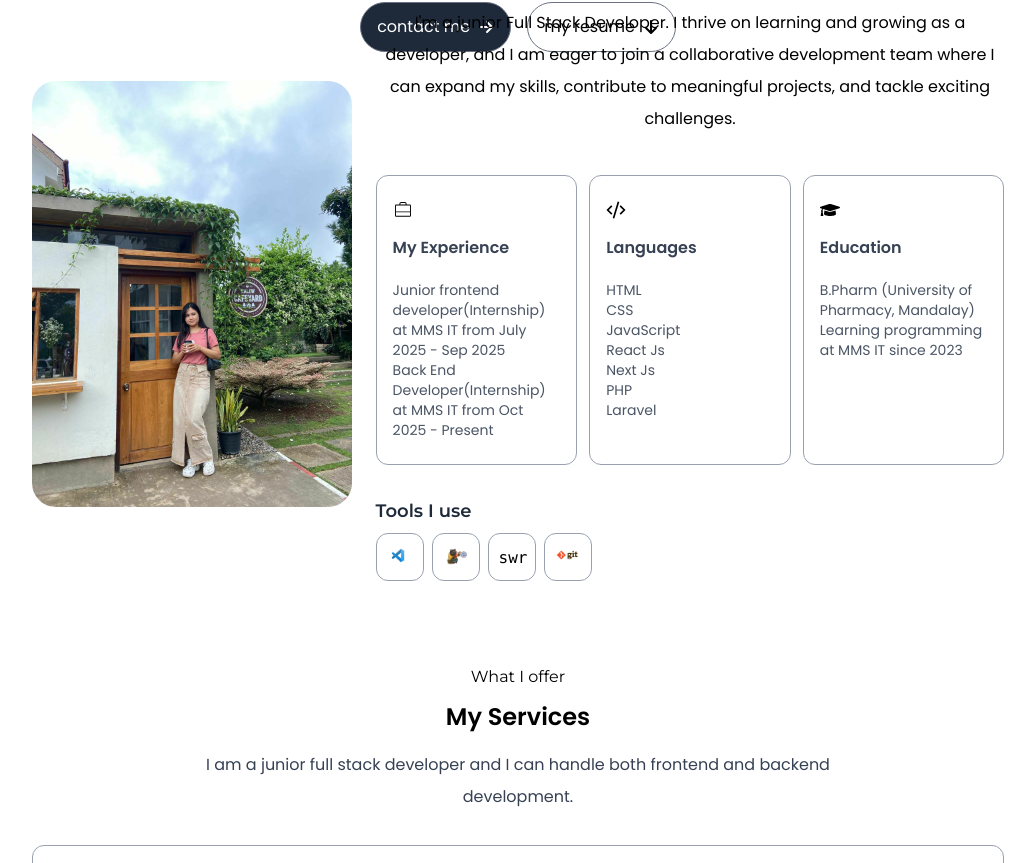
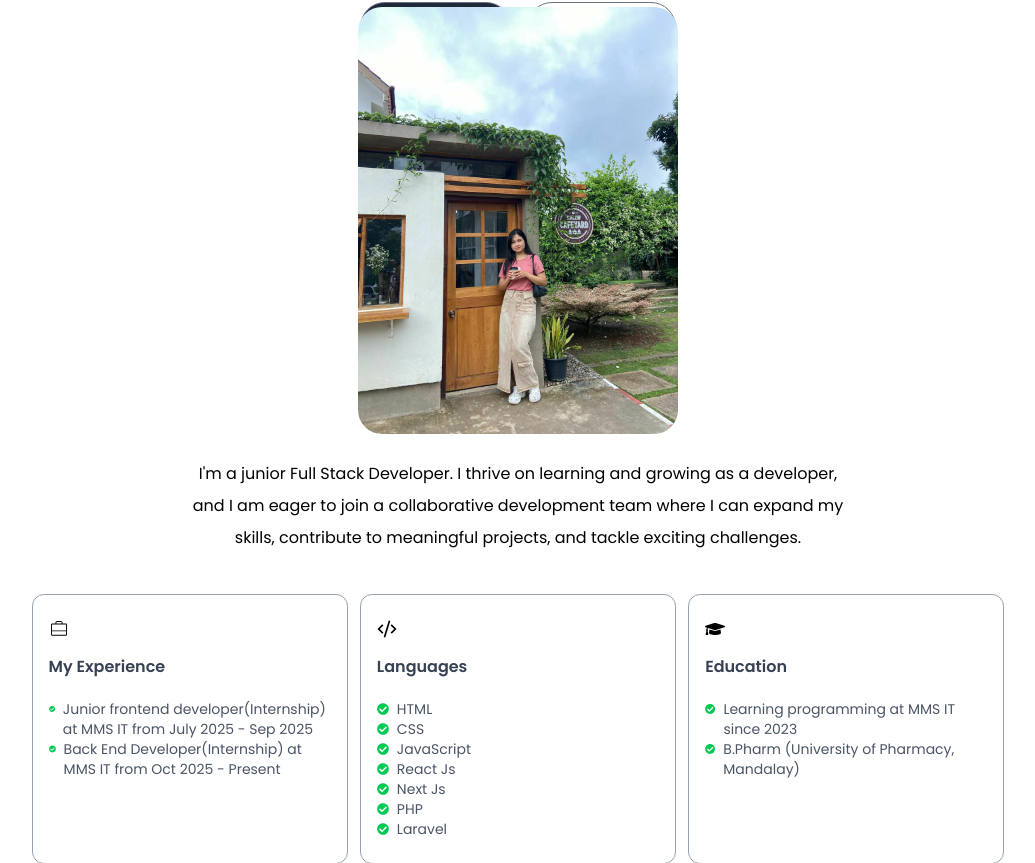
Before and after one commit to IvoryMay/Portfolio-next-js, a Next.js app: page / in a window 1280 px wide. Shown: the part 937-1800 px from the top of the page, without its empty margins (122-1157 px from the left). Built offline with nearby package versions, Linux system fonts and the light colour scheme; a web font is replaced by a local one.

Commit message:
change layout in about me

```diff
--- a/app/Data/aboutMe.js
+++ b/app/Data/aboutMe.js
@@ -18,8 +18,8 @@ import { PiSuitcaseSimpleLight } from "react-icons/pi";
   {
     title: "Education",
     description: [
-      "B.Pharm (University of Pharmacy, Mandalay)",
       "Learning programming at MMS IT since 2023",
+      "B.Pharm (University of Pharmacy, Mandalay)"
     ],
     icon: <FaGraduationCap />,
   }
--- a/app/components/About.jsx
+++ b/app/components/About.jsx
@@ -1,90 +1,140 @@
-import Image from 'next/image'
-import React from 'react'
-import aboutMe from '../Data/aboutMe';
+import Image from "next/image";
+import React from "react";
+import aboutMe from "../Data/aboutMe";
 import { motion } from "motion/react";
-import { montserrat,poppins } from '../Data/font';
-const About = ({isDarkMode, setIsDarkMode}) => {
+import { montserrat, poppins } from "../Data/font";
+import { FaCheckCircle } from "react-icons/fa";
+const About = ({ isDarkMode, setIsDarkMode }) => {
   return (
     <motion.div
-    initial={{ opacity:0}}
-      whileInView={{opacity:1}}
-      transition={{duration:1}}
-    id='about' className='w-full  px-[12%] py-10 scroll-mt-30 '>
+      initial={{ opacity: 0 }}
+      whileInView={{ opacity: 1 }}
+      transition={{ duration: 1 }}
+      id="about"
+      className="w-full  px-[12%] py-10 scroll-mt-30 "
+    >
       <h4
         // initial={{y:-20, opacity:0}}
         // whileInView={{y:0,opacity:1}}
         // transition={{duration:0.5, delay:0.3}}
-      className={`${montserrat.className} text-center mb-2`}>Introduction</h4>
+        className={`${montserrat.className} text-center mb-2`}
+      >
+        Introduction
+      </h4>
       <h1
         // initial={{y:-20, opacity:0}}
         // whileInView={{y:0,opacity:1}}
         // transition={{duration:1, delay:0.5}}
-      className={`${poppins.className} text-2xl text-center font-semibold`}>Who I am</h1>
+        className={`${poppins.className} text-2xl text-center font-semibold`}
+      >
+        Who I am
+      </h1>
 
       <motion.div
-      initial={{ opacity:0}}
-      whileInView={{opacity:1}}
-      transition={{duration:0.8}}
-      className='flex items-center gap-6 lg:flex-row flex-col mt-8 w-full mx-auto'>
+        initial={{ opacity: 0 }}
+        whileInView={{ opacity: 1 }}
+        transition={{ duration: 0.8 }}
+        className="flex items-center gap-6  flex-col mt-8 w-full mx-auto"
+      >
         <div
           // initial={{opacity:0, scale:0.9}}
           // whileInView={{opacity:1,scale:1}}
           // transition={{duration:0.6}}
-        className=''>
-         <a href='/me-kalaw.jpg'> <Image src="/me-kalaw.jpg"  alt="user" width={150} height={150} className='w-64 sm:w-80 rounded-3xl' /></a>
+          className=""
+        >
+          <a href="/me-kalaw.jpg">
+            {" "}
+            <Image
+              src="/me-kalaw.jpg"
+              alt="user"
+              width={150}
+              height={150}
+              className="w-64 sm:w-80 rounded-3xl"
+            />
+          </a>
         </div>
         <motion.div
-        initial={{ opacity:0}}
-        whileInView={{opacity:1}}
-        transition={{duration:0.6}}
-        className='flex-1'>
-          <p
-          // initial={{y:-20, opacity:0}}
-          // whileInView={{y:0,opacity:1}}
-          // transition={{duration:1, delay:0.7}}
-          className={`${poppins.className} max-w-2xl mb-10   text-center `}>I'm a junior Full Stack Developer. I thrive on learning and growing as a developer, and I am eager to join a collaborative development team where I can expand my skills,
-        contribute to meaningful projects, and tackle exciting challenges. </p>
-          <div className= {`${poppins.className} grid grid-cols-1 sm:grid-cols-3 gap-3 `}
-          // initial={{y:-20, opacity:0}}
-          // whileInView={{y:0,opacity:1}}
-          // transition={{duration:1, delay:0.9}}
+          initial={{ opacity: 0 }}
+          whileInView={{ opacity: 1 }}
+          transition={{ duration: 0.6 }}
+          className="flex-1"
         >
-            {aboutMe.map((el,index)=>(
+          <p className={`${poppins.className} max-w-2xl mb-10   text-center mx-auto `}>
+            I'm a junior Full Stack Developer. I thrive on learning and growing
+            as a developer, and I am eager to join a collaborative development
+            team where I can expand my skills, contribute to meaningful
+            projects, and tackle exciting challenges.{" "}
+          </p>
           <div
-              // whileInView={{scale:1.05}}
-              key={index} className='border-[0.5px] border-gray-400  rounded-xl px-4 py-6 cursor-pointer  hover:shadow-lg hover:bg-green-100 hover:-translate-y-1 duration-500  dark:border-white/50 dark:hover:shadow-white/20 dark:hover:bg-lime-700'>
-
-                <span className='text-xl '>{el.icon}</span>
-                <h3 className='font-semibold  text-gray-700 mt-3 dark:text-white'>{el.title}</h3>
-                <div className='mt-4  text-gray-600 text-sm dark:text-white'>{el.description.map((desc, i) => (
-        <p  key={i}>{desc}</p>
-      ))}</div>
-
+            className={`${poppins.className} grid grid-cols-1 lg:grid-cols-3 gap-3 `}
+          >
+            {aboutMe.map((el, index) => (
+              <div
+                key={index}
+                className="border-[0.5px] border-gray-400  rounded-xl px-4 py-6 cursor-pointer  hover:shadow-lg hover:bg-green-100 hover:-translate-y-1 duration-500  dark:border-white/50 dark:hover:shadow-white/20 dark:hover:bg-lime-700"
+              >
+                <span className="text-xl ">{el.icon}</span>
+                <h3 className="font-semibold  text-gray-700 mt-3 dark:text-white">
+                  {el.title}
+                </h3>
+                <div className="mt-4  text-gray-600 text-sm dark:text-white">
+                  {el.description.map((desc, i) => (
+                    <p key={i} className="flex items-start gap-2 ">
+                      <FaCheckCircle className="text-green-500 mt-1 size-3" />
+                      {desc}
+                    </p>
+                  ))}
+                </div>
               </div>
             ))}
           </div>
-          <div className='mt-8'>
+          <div className="mt-8">
             <h3
-            // initial={{ opacity:0}}
-            // whileInView={{opacity:1}}
-            // transition={{duration:1, delay:1}}
-            className={`${montserrat.className} font-semibold text-gray-800 text-lg mb-2`}>Tools I use</h3>
+              className={`${montserrat.className} font-semibold text-gray-800 text-lg mb-2`}
+            >
+              Tools I use
+            </h3>
             <ul
               //  initial={{y:20, opacity:0}}
               //  whileInView={{y:0,opacity:1}}
               //  transition={{duration:1, delay:1.2}}
-            className='flex flex-row gap-2 items-center'>
-              <li className='border-[0.5px] border-gray-400  rounded-xl p-2 cursor-pointer font-sans hover:shadow-lg hover:-translate-y-1 duration-500  size-12 dark:border-white/50 dark:bg-white'><Image src="/vs code.jpg"  alt="vscode" width={50} height={50} className='pt-1 pr-1'  /></li>
-              <li className='border-[0.5px] border-gray-400  rounded-xl p-2 cursor-pointer font-sans hover:shadow-lg hover:-translate-y-1 duration-500  size-12 dark:bg-white'><Image src="/zustand-white.jpg"  alt="zustand" width={50} height={50} className='pt-1.5' /></li>
-              <li className='border-[0.5px] border-gray-400  rounded-xl p-2 cursor-pointer  hover:shadow-lg  hover:-translate-y-1 duration-500  size-12 pb-2.5 pl-2.5 font-mono dark:bg-white dark:text-black'>swr</li>
-              <li className='border-[0.5px] border-gray-400  rounded-xl p-2 cursor-pointer font-sans hover:shadow-lg hover:-translate-y-1 duration-500  size-12 pt-4 dark:bg-white'><Image src="/git-icon.png"  alt="git-icon" width={50} height={50}  /></li>
-
+              className="flex flex-row gap-2 items-center"
+            >
+              <li className="border-[0.5px] border-gray-400  rounded-xl p-2 cursor-pointer font-sans hover:shadow-lg hover:-translate-y-1 duration-500  size-12 dark:border-white/50 dark:bg-white">
+                <Image
+                  src="/vs code.jpg"
+                  alt="vscode"
+                  width={50}
+                  height={50}
+                  className="pt-1 pr-1"
+                />
+              </li>
+              <li className="border-[0.5px] border-gray-400  rounded-xl p-2 cursor-pointer font-sans hover:shadow-lg hover:-translate-y-1 duration-500  size-12 dark:bg-white">
+                <Image
+                  src="/zustand-white.jpg"
+                  alt="zustand"
+                  width={50}
+                  height={50}
+                  className="pt-1.5"
+                />
+              </li>
+              <li className="border-[0.5px] border-gray-400  rounded-xl p-2 cursor-pointer  hover:shadow-lg  hover:-translate-y-1 duration-500  size-12 pb-2.5 pl-2.5 font-mono dark:bg-white dark:text-black">
+                swr
+              </li>
+              <li className="border-[0.5px] border-gray-400  rounded-xl p-2 cursor-pointer font-sans hover:shadow-lg hover:-translate-y-1 duration-500  size-12 pt-4 dark:bg-white">
+                <Image
+                  src="/git-icon.png"
+                  alt="git-icon"
+                  width={50}
+                  height={50}
+                />
+              </li>
             </ul>
           </div>
         </motion.div>
       </motion.div>
     </motion.div>
-  )
-}
+  );
+};
 
-export default About
+export default About;
--- a/app/components/Services.jsx
+++ b/app/components/Services.jsx
@@ -25,7 +25,7 @@ const Services = ({isDarkMode, setIsDarkMode}) => {
       // initial={{ opacity:0}}
       // whileInView={{opacity:1}}
       // transition={{duration:1, delay:0.7}}
-      className={`${poppins.className} mt-4 text-gray-700 text-center max-w-2xl mx-auto dark:text-white'`}>
+      className={`${poppins.className} mt-4 text-gray-700 text-center max-w-2xl mx-auto dark:text-white`}>
         I am a junior full stack developer and I can handle both frontend and backend development.
       </p>
       <div
```
Lines whose indentation alone changed are shown as unchanged.
